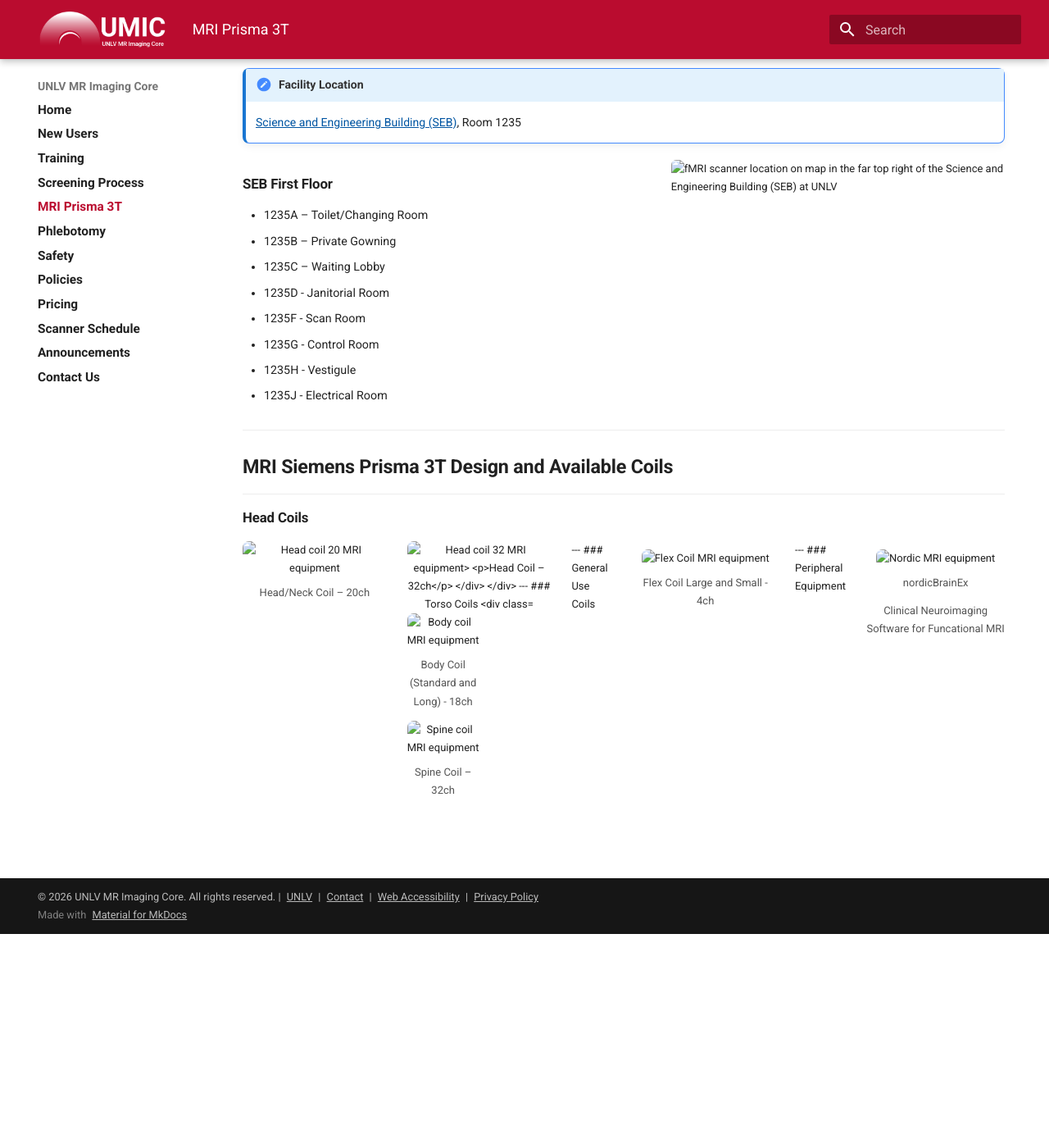
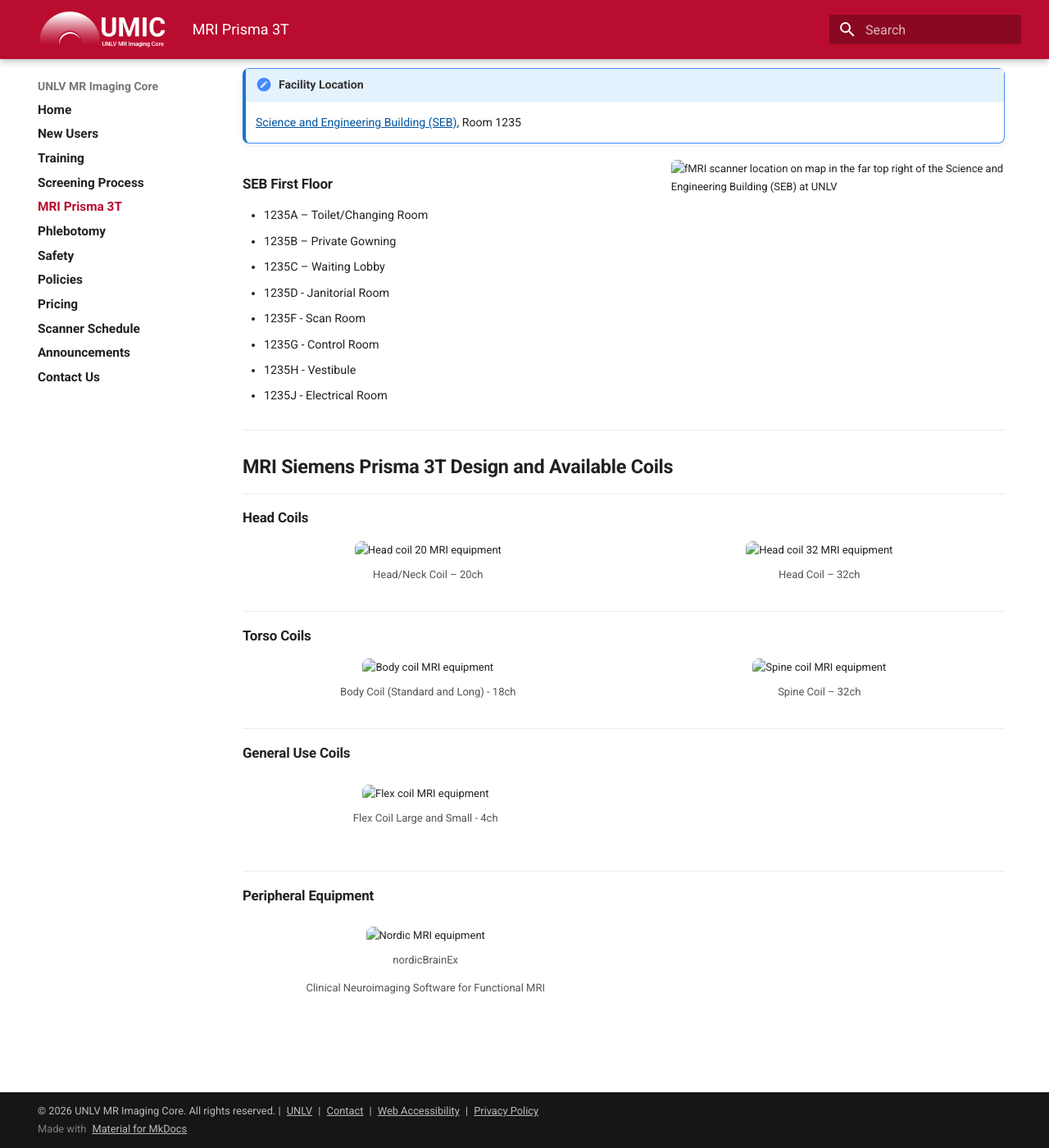
Before and after one commit to unlvfmri/umic, an MkDocs documentation site: the page built from docs/prisma.md, in a window 1280 px wide and 1400 px high, scrolled down 628 px. Shown: the whole window at 82% size. Built offline with MkDocs 1.6.1 and Material for MkDocs 9.7.7, drawn with Linux system fonts in a browser that asks for light colours; before the commit the page ends 1767 px from its top, so only the background shows below that.

Commit message:
Fix image layout and add alt text

```diff
--- a/docs/prisma.md
+++ b/docs/prisma.md
@@ -20,12 +20,12 @@
       <li>1235C – Waiting Lobby</li>
       <li>1235D - Janitorial Room</li>
       <li>1235F - Scan Room</li>
-	  <li>1235G - Control Room</li>
-	  <li>1235H - Vestigule</li>
-	  <li>1235J - Electrical Room</li>
+      <li>1235G - Control Room</li>
+      <li>1235H - Vestibule</li>
+      <li>1235J - Electrical Room</li>
     </ul>
 
-</div>
+  </div>
 
   <div class="col-image">
     <img src="/umic/assets/scannerlocation.jpg" alt="fMRI scanner location on map in the far top right of the Science and Engineering Building (SEB) at UNLV">
@@ -49,7 +49,7 @@
   </div>
 
   <div class="image-item">
-    <img src="/umic/assets/headcoil32.jpg" alt="Head coil 32 MRI equipment>
+    <img src="/umic/assets/headcoil32.jpg" alt="Head coil 32 MRI equipment">
     <p>Head Coil – 32ch</p>
   </div>
 
@@ -77,17 +77,25 @@
 
 ### General Use Coils
 
+<div class="image-row">
+
   <div class="image-item single">
-    <img src="/umic/assets/flexcoil4v2.jpg" alt="Flex Coil MRI equipment">
+    <img src="/umic/assets/flexcoil4v2.jpg" alt="Flex coil MRI equipment">
     <p>Flex Coil Large and Small - 4ch</p>
   </div>
+
+</div>
 
 ---
 
 ### Peripheral Equipment
 
-<div class="image-item single">
+<div class="image-row">
+
+  <div class="image-item single">
     <img src="/umic/assets/nordic.jpg" alt="Nordic MRI equipment">
     <p>nordicBrainEx</p>
-	 <p>Clinical Neuroimaging Software for Funcational MRI</p>
+    <p>Clinical Neuroimaging Software for Functional MRI</p>
   </div>
+
+</div>
```
Also changed, not shown: other parts of docs/prisma.md (+1 -1 lines).
